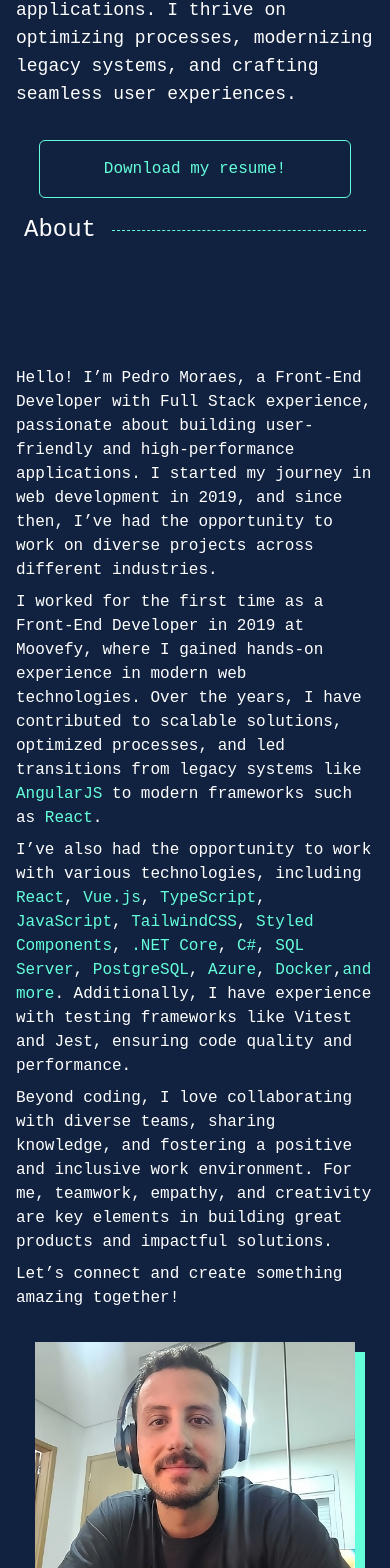
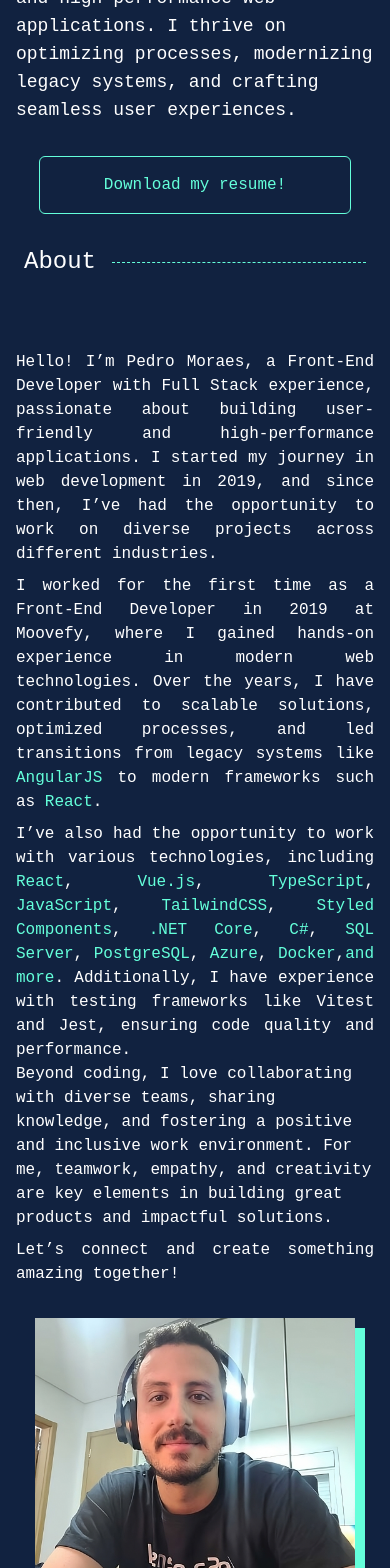
Before and after one commit to pedrojose06/portifolio, a Next.js app: page / in a window 390 px wide. Shown: the part 432-2000 px from the top of the page. Built offline with nearby package versions, Linux system fonts and the light colour scheme.

Commit message:
feat: include function to buttons download and contact

```diff
--- a/src/pages/About/About.tsx
+++ b/src/pages/About/About.tsx
@@ -3,18 +3,18 @@ import Image from 'next/image'
 const About = () => {
   return (
     <section
-      className="flex h-auto min-h-screenDvh flex-col py-24 md:flex-row"
+      className="flex h-auto min-h-screenDvh flex-col py-12 md:flex-row md:py-24"
       id="about"
     >
       <div className="flex flex-1 flex-col justify-around">
-        <p className="pt-2">
+        <p className="pt-2 text-justify">
           Hello! I’m Pedro Moraes, a Front-End Developer with Full Stack
           experience, passionate about building user-friendly and
           high-performance applications. I started my journey in web development
           in 2019, and since then, I’ve had the opportunity to work on diverse
           projects across different industries.
         </p>
-        <p className="pt-2">
+        <p className="pt-2 text-justify">
           I worked for the first time as a Front-End Developer in 2019 at
           Moovefy, where I gained hands-on experience in modern web
           technologies. Over the years, I have contributed to scalable
@@ -22,7 +22,7 @@ const About = () => {
           systems like <span className="text-primary">AngularJS</span> to modern
           frameworks such as <span className="text-primary">React</span>.
         </p>
-        <p className="pt-2">
+        <p className="pt-2 text-justify">
           I’ve also had the opportunity to work with various technologies,
           including <span className="text-primary">React</span>,{' '}
           <span className="text-primary">Vue.js</span>,{' '}
@@ -40,13 +40,13 @@ const About = () => {
           experience with testing frameworks like Vitest and Jest, ensuring code
           quality and performance.
         </p>
-        <p className="pt-2">
+        <p className="pt-2text-justify">
           Beyond coding, I love collaborating with diverse teams, sharing
           knowledge, and fostering a positive and inclusive work environment.
           For me, teamwork, empathy, and creativity are key elements in building
           great products and impactful solutions.
         </p>
-        <p className="pt-2">
+        <p className="pt-2 text-justify">
           Let’s connect and create something amazing together!
         </p>
       </div>
--- a/src/pages/Contact/Contact.tsx
+++ b/src/pages/Contact/Contact.tsx
@@ -1,9 +1,5 @@
 'use client'
 import Button from '@/app/components/Button/Button'
-
-const handleClick = () => {
-  alert('Hey! I would love to talk to you!')
-}
 
 const Contact = () => {
   return (
@@ -12,7 +8,11 @@ const Contact = () => {
         I'm a very communicative person and I love to talk, so if you think we
         have something to discuss, let me know!
       </p>
-      <Button onClick={handleClick}>Hey!</Button>
+      <Button
+        onClick={() => window.open('https://whatsa.me/5511994091820', '_blank')}
+      >
+        Hey!
+      </Button>
     </section>
   )
 }
--- a/src/pages/Hero/Hero.tsx
+++ b/src/pages/Hero/Hero.tsx
@@ -1,8 +1,9 @@
+'use client'
 import Button from '@/app/components/Button/Button'
 
 const Hero = () => {
   return (
-    <section className="mt-16 flex min-h-screenDvh w-full flex-col items-start justify-center font-code text-white md:mt-0 md:h-screenDvh md:w-1/2 md:p-0">
+    <section className="mt-20 mb-8 flex min-h-screenDvh w-full flex-col items-start justify-center font-code text-white md:mt-0 md:h-screenDvh md:w-1/2 md:p-0">
       <div className="text-primary text-xs">Hi, my name is</div>
       <div className="py-5 font-fjalla text-6xl text-blue-100">
         Pedro Moraes.
@@ -18,7 +19,16 @@ const Hero = () => {
         user experiences.
       </div>
       <div className="flex w-full justify-center pt-8 md:justify-start md:pt-16">
-        <Button>Download my resume!</Button>
+        <Button
+          onClick={() =>
+            window.open(
+              'https://drive.google.com/file/d/15S0UVnO_MqhmPbRpqIOdhzAebsN-sGY2/view?usp=sharing',
+              '_blank'
+            )
+          }
+        >
+          Download my resume!
+        </Button>
       </div>
     </section>
   )
```
